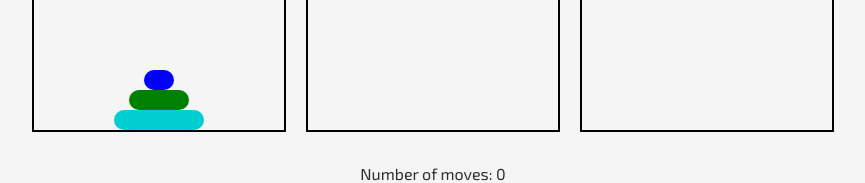
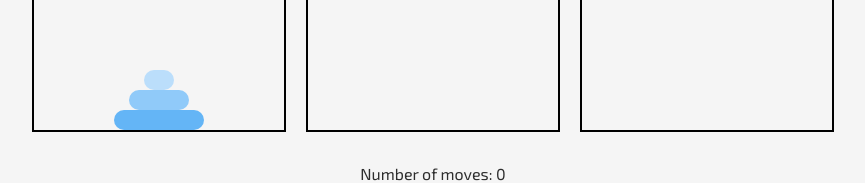
Before and after one commit to mttmantovani/hanoi-tower, a React (Vite) app: page / in a window 1280 px wide. Shown: the part 329-512 px from the top of the page, without its empty margins (207-1072 px from the left). Built offline with nearby package versions, Linux system fonts and the light colour scheme.

Commit message:
Improve styling * Remove dnd-sortable * Remove unnecessary css * Add useNumberOfDisks hook * Add palette for disks

```diff
--- a/package.json
+++ b/package.json
@@ -11,7 +11,6 @@
   },
   "dependencies": {
     "@dnd-kit/core": "^6.1.0",
-    "@dnd-kit/sortable": "^8.0.0",
     "@emotion/react": "^11.11.4",
     "@emotion/styled": "^11.11.0",
     "@mui/material": "^5.15.14",
--- a/src/App.css
+++ b/src/App.css
@@ -11,14 +11,8 @@ html {
 
 .theme {
   height: 100vh;
-  width: 100%;
-
-  -webkit-transition: background-color 200ms linear;
-  -moz-transition: background-color 200ms linear;
-  -o-transition: background-color 200ms linear;
-  -ms-transition: background-color 200ms linear;
-  transition: background-color 200ms linear;
-  transition: color 200ms linear;
+  width: 100vw;
+  transition: background-color 0.5s linear, color 0.5s linear;
 }
 
 .dark {
--- a/src/App.tsx
+++ b/src/App.tsx
@@ -18,6 +18,7 @@ import {
   createTheme,
   ThemeProvider as MuiThemeProvider,
 } from "@mui/material/styles";
+import { useNumberOfDisks } from "./hooks/useNumberOfDisks";
 
 const App: FC = () => {
   const { theme } = useContext(ThemeContext);
@@ -36,7 +37,7 @@ const App: FC = () => {
   );
 
   const [numberOfMoves, setNumberOfMoves] = useState(0);
-  const [numberOfDisks, setNumberOfDisks] = useState(3);
+  const { numberOfDisks, setNumberOfDisks } = useNumberOfDisks();
   const [dialogOpen, setDialogOpen] = useState(false);
 
   const finalState = useMemo(
@@ -101,10 +102,8 @@ const App: FC = () => {
       return;
     }
 
-    // Assuming the id of the active disk is in the format 'disk-<size>'
     const activeDiskSize = parseInt(active.id.toString().split("-")[1], 10);
 
-    // Find the source and target towers
     const sourceTower = towers.find((tower) =>
       tower.disks.includes(activeDiskSize)
     );
@@ -114,24 +113,20 @@ const App: FC = () => {
       return;
     }
 
-    // Check if the move is valid
     if (
       targetTower.disks.length === 0 ||
       activeDiskSize < targetTower.disks[targetTower.disks.length - 1]
     ) {
-      // Remove the disk from the source tower
       const updatedSourceTower = {
         ...sourceTower,
         disks: sourceTower.disks.filter((disk) => disk !== activeDiskSize),
       };
 
-      // Add the disk to the target tower
       const updatedTargetTower = {
         ...targetTower,
         disks: [...targetTower.disks, activeDiskSize],
       };
 
-      // Update the game state
       setTowers(
         towers.map((tower) =>
           tower.id === sourceTower.id
--- a/src/components/Disk.tsx
+++ b/src/components/Disk.tsx
@@ -1,22 +1,14 @@
 import { useDraggable } from "@dnd-kit/core";
+import { blue } from "@mui/material/colors";
 import { FC } from "react";
 
-const colors = [
-  "blue",
-  "green",
-  "DarkTurquoise",
-  "brown",
-  "red",
-  "gray",
-  "coral",
-  "khaki",
-];
+interface DiskProps {
+  id: string;
+  size: number;
+  disabled?: boolean;
+}
 
-const Disk: FC<{ id: string; size: number; disabled?: boolean }> = ({
-  id,
-  size,
-  disabled,
-}) => {
+const Disk: FC<DiskProps> = ({ id, size, disabled }) => {
   const { attributes, listeners, setNodeRef, transform, isDragging } =
     useDraggable({
       id,
@@ -26,10 +18,11 @@ const Disk: FC<{ id: string; size: number; disabled?: boolean }> = ({
   return (
     <div
       ref={setNodeRef}
+      id={id}
       style={{
         width: `${size * 30}px`,
         height: "20px",
-        backgroundColor: colors[size - 1],
+        backgroundColor: blue[(size * 100) as keyof typeof blue],
         borderRadius: "25px",
         margin: "0 auto",
         cursor: disabled ? "auto" : isDragging ? "grabbing" : "grab",
--- /dev/null
+++ b/src/hooks/useNumberOfDisks.ts
@@ -0,0 +1,12 @@
+import { useState } from "react";
+
+interface UseNumberOfDisks {
+  numberOfDisks: number;
+  setNumberOfDisks: (num: number) => void;
+}
+
+export const useNumberOfDisks = (): UseNumberOfDisks => {
+  const [numberOfDisks, setNumberOfDisks] = useState(3);
+
+  return { numberOfDisks, setNumberOfDisks };
+};
```
Also changed, not shown: 1 other file (tests, documents, lock files or other folders).
